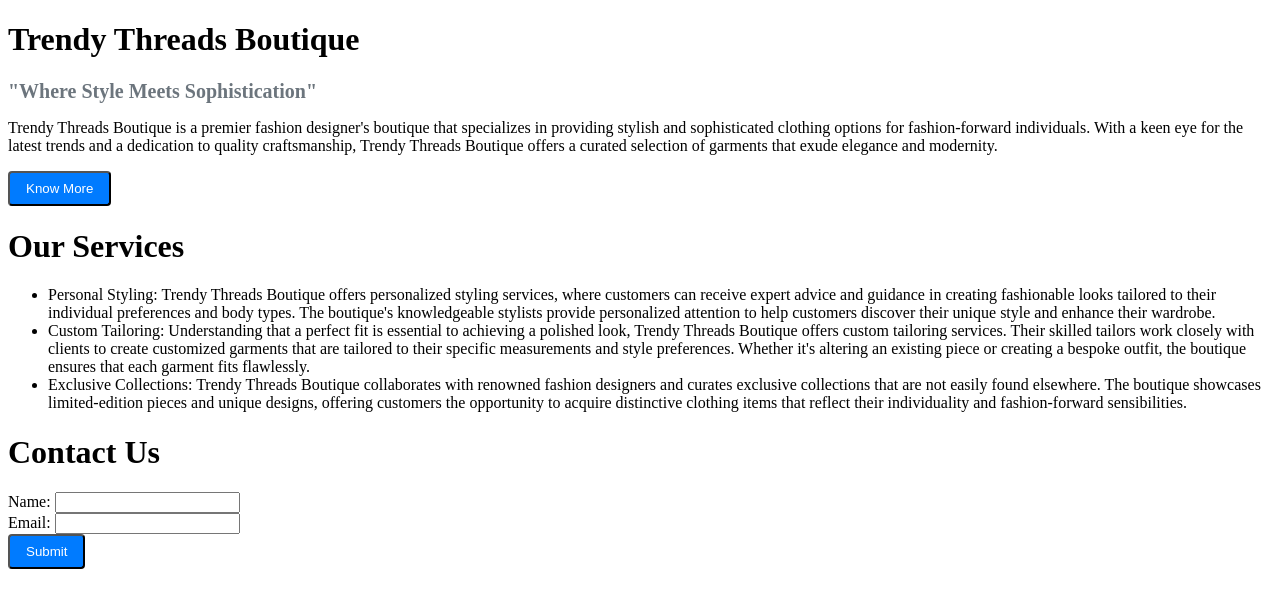
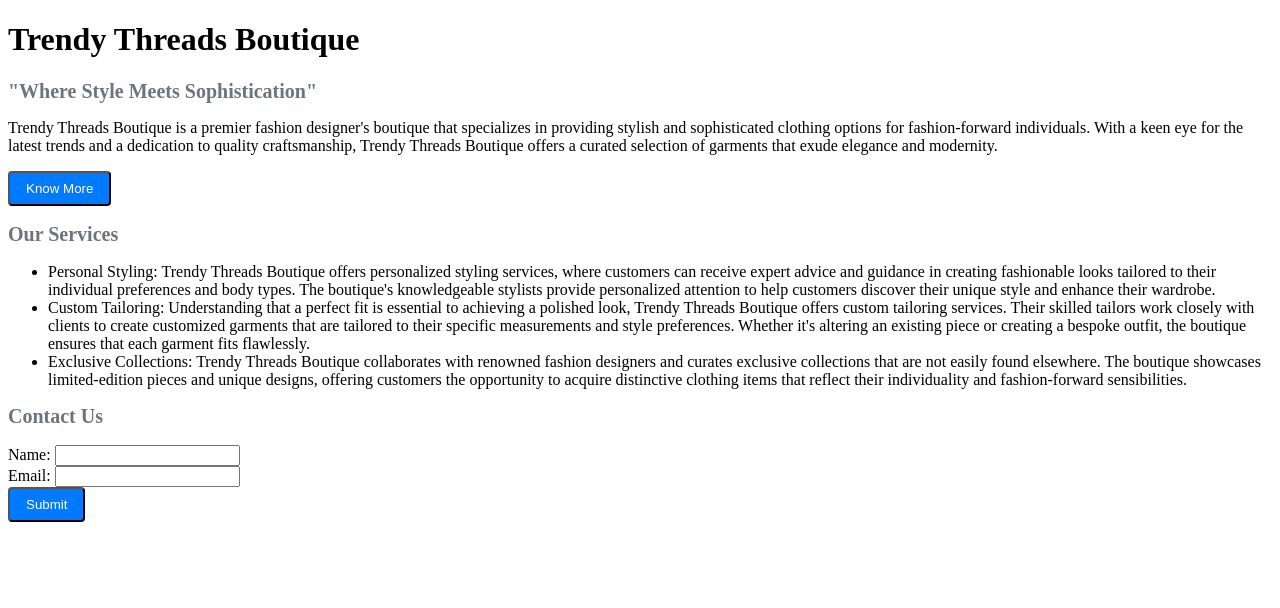
Before and after one commit to kasi0008/Custom_CSS_Framework, a plain HTML site: page index.html in a window 1280 px wide. Drawn offline with Linux system fonts and the light colour scheme.

Commit message:
editing the files

```diff
--- a/index.html
+++ b/index.html
@@ -11,13 +11,13 @@
   <h2>"Where Style Meets Sophistication"</h2>
   <p>Trendy Threads Boutique is a premier fashion designer's boutique that specializes in providing stylish and sophisticated clothing options for fashion-forward individuals. With a keen eye for the latest trends and a dedication to quality craftsmanship, Trendy Threads Boutique offers a curated selection of garments that exude elegance and modernity.</p>
   <button class="button">Know More</button>
-  <h1>Our Services</h1>
+  <h2>Our Services</h2>
   <ul>
     <li>Personal Styling: Trendy Threads Boutique offers personalized styling services, where customers can receive expert advice and guidance in creating fashionable looks tailored to their individual preferences and body types. The boutique's knowledgeable stylists provide personalized attention to help customers discover their unique style and enhance their wardrobe.</li>
     <li>Custom Tailoring: Understanding that a perfect fit is essential to achieving a polished look, Trendy Threads Boutique offers custom tailoring services. Their skilled tailors work closely with clients to create customized garments that are tailored to their specific measurements and style preferences. Whether it's altering an existing piece or creating a bespoke outfit, the boutique ensures that each garment fits flawlessly.</li>
     <li>Exclusive Collections: Trendy Threads Boutique collaborates with renowned fashion designers and curates exclusive collections that are not easily found elsewhere. The boutique showcases limited-edition pieces and unique designs, offering customers the opportunity to acquire distinctive clothing items that reflect their individuality and fashion-forward sensibilities.</li>
   </ul>
-  <h1>Contact Us</h1>
+  <h2>Contact Us</h2>
   <form>
     <label for="name">Name:</label>
     <input type="text" id="name" name="name">
```
